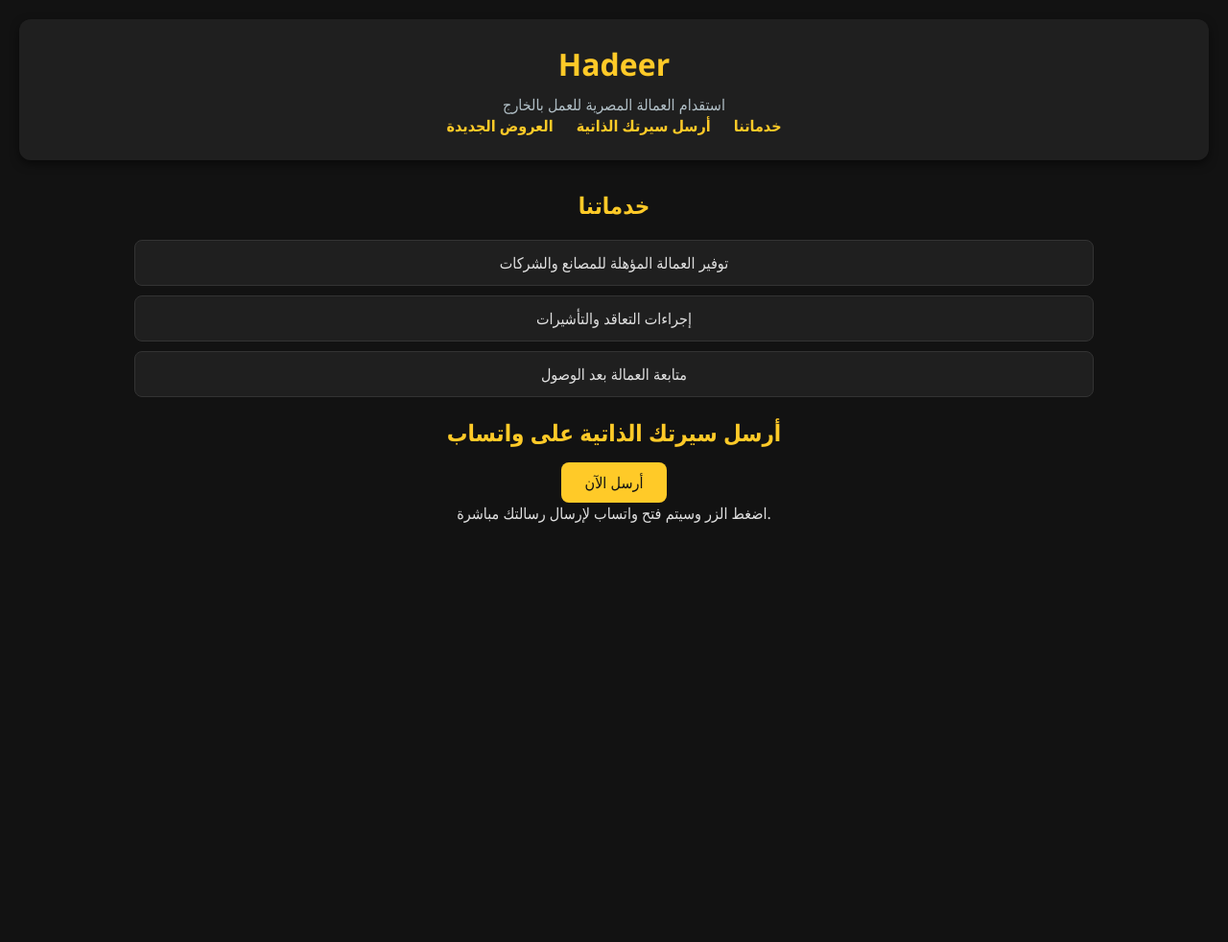
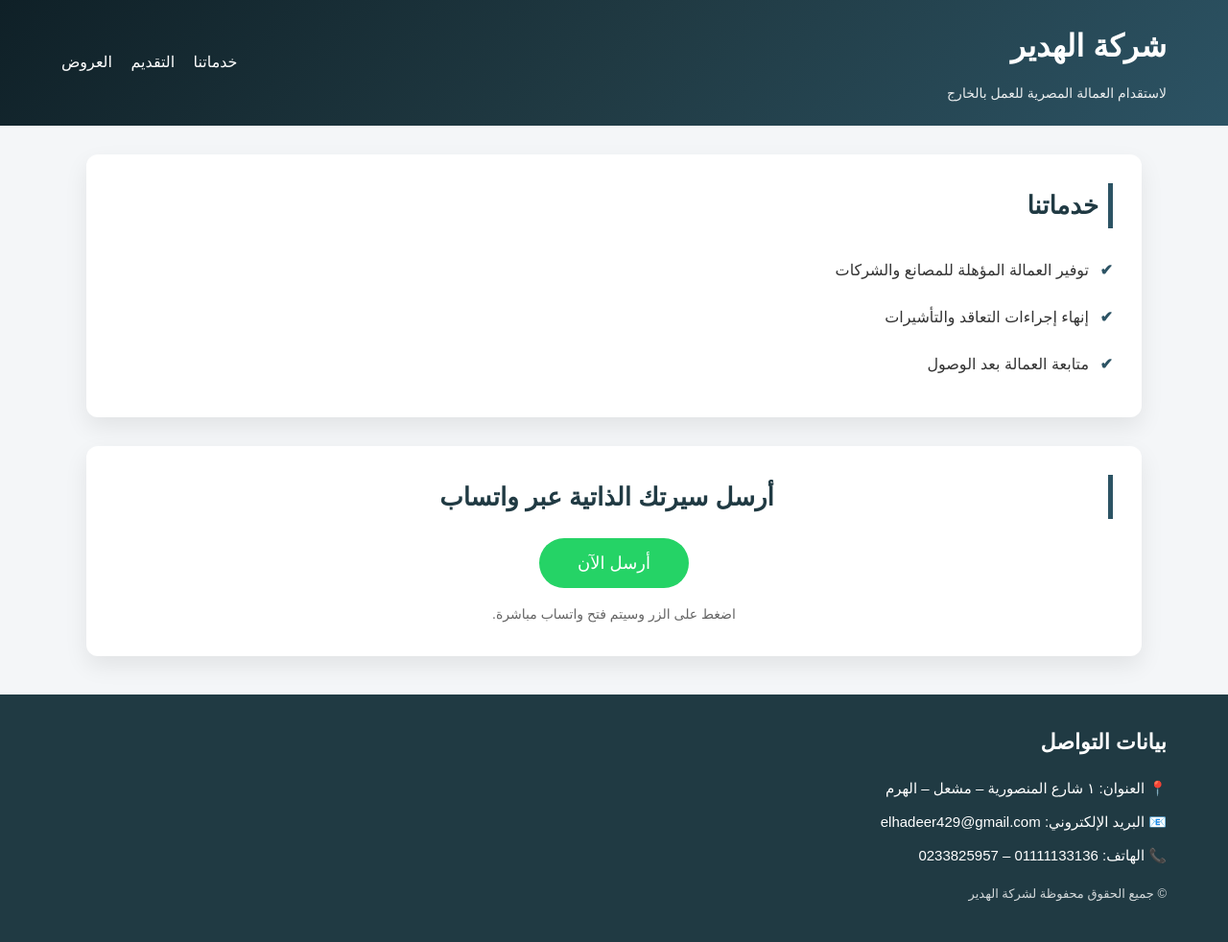
Before and after one commit to akram1a2m3-dev/hadeer-website, a plain HTML site: page index.html in a window 1280 px wide. Shown: the whole page at 96% size. Before the commit the page ends 800 px from the top, so only its background shows below. Drawn offline with Linux system fonts and the light colour scheme.

Commit message:
Update website design and CSS

```diff
--- a/index.html
+++ b/index.html
@@ -3,37 +3,61 @@
 <head>
     <meta charset="UTF-8">
     <meta name="viewport" content="width=device-width, initial-scale=1.0">
-    <title>شركة الهدير - استقدام العمالة</title>
+    <title>شركة الهدير | استقدام العمالة المصرية</title>
     <link rel="stylesheet" href="style.css">
 </head>
 <body>
-    <header>
-        <h1>Hadeer</h1>
-                <p>استقدام العمالة المصرية للعمل بالخارج</p>
-        <nav>
-            <a href="#services">خدماتنا</a>
-            <a href="#whatsapp">أرسل سيرتك الذاتية</a>
-            <a href="showcase.html">العروض الجديدة</a>
-        </nav>
+
+    <!-- Header -->
+    <header class="main-header">
+        <div class="container">
+            <div class="logo">
+                <h1>شركة الهدير</h1>
+                <span>لاستقدام العمالة المصرية للعمل بالخارج</span>
+            </div>
+
+            <nav class="nav">
+                <a href="#services">خدماتنا</a>
+                <a href="#whatsapp">التقديم</a>
+                <a href="showcase.html">العروض</a>
+            </nav>
+        </div>
     </header>
 
+    <!-- Main Content -->
     <main>
+
+        <!-- Services -->
         <section id="services">
             <h2>خدماتنا</h2>
             <ul>
                 <li>توفير العمالة المؤهلة للمصانع والشركات</li>
-                <li>إجراءات التعاقد والتأشيرات</li>
+                <li>إنهاء إجراءات التعاقد والتأشيرات</li>
                 <li>متابعة العمالة بعد الوصول</li>
             </ul>
         </section>
 
+        <!-- WhatsApp -->
         <section id="whatsapp">
-            <h2>أرسل سيرتك الذاتية على واتساب</h2>
-            <button onclick="window.open('https://wa.me/20123456789?text=مرحبا%20شركة%20الهدير%20أود%20إرسال%20سيرتي%20الذاتية', '_blank')">
+            <h2>أرسل سيرتك الذاتية عبر واتساب</h2>
+            <button onclick="window.open('https://wa.me/201111133136?text=مرحبا%20شركة%20الهدير%20أود%20التقديم%20للعمل', '_blank')">
                 أرسل الآن
             </button>
-            <p>اضغط الزر وسيتم فتح واتساب لإرسال رسالتك مباشرة.</p>
+            <p>اضغط على الزر وسيتم فتح واتساب مباشرة.</p>
         </section>
+
     </main>
+
+    <!-- Footer -->
+    <footer class="footer">
+        <div class="container">
+            <h3>بيانات التواصل</h3>
+            <p>📍 العنوان: ١ شارع المنصورية – مشعل – الهرم</p>
+            <p>📧 البريد الإلكتروني: elhadeer429@gmail.com</p>
+            <p>📞 الهاتف: 01111133136 – 0233825957</p>
+            <p class="copy">© جميع الحقوق محفوظة لشركة الهدير</p>
+        </div>
+    </footer>
+
 </body>
 </html>
--- a/style.css
+++ b/style.css
@@ -1,123 +1,173 @@
-/* === Reset بسيط === */
+/* Reset */
 * {
     margin: 0;
     padding: 0;
     box-sizing: border-box;
-    font-family: 'Segoe UI', Tahoma, Geneva, Verdana, sans-serif;
+    font-family: "Cairo", Arial, sans-serif;
 }
 
-/* === الوضع المظلم === */
+/* Body */
 body {
-    background-color: #121212;
-    color: #e0e0e0;
-    padding: 20px;
+    direction: rtl;
+    background-color: #f4f6f8;
+    color: #333;
+    line-height: 1.8;
+}
+
+/* Containers */
+.container {
+    width: 90%;
+    max-width: 1200px;
+    margin: auto;
+}
+
+/* Header */
+.main-header {
+    background: linear-gradient(135deg, #0f2027, #203a43, #2c5364);
+    color: #fff;
+    padding: 20px 0;
+}
+
+.logo h1 {
+    font-size: 32px;
+    margin-bottom: 5px;
+}
+
+.logo span {
+    font-size: 14px;
+    opacity: 0.9;
+}
+
+.main-header .container {
+    display: flex;
+    justify-content: space-between;
+    align-items: center;
+    flex-wrap: wrap;
+}
+
+/* Navigation */
+.nav a {
+    color: #fff;
+    text-decoration: none;
+    margin-right: 15px;
+    font-size: 16px;
+    transition: 0.3s;
+}
+
+.nav a:hover {
+    color: #ffd369;
+}
+
+/* Sections */
+section {
+    background: #fff;
+    margin: 30px auto;
+    padding: 30px;
+    border-radius: 12px;
+    box-shadow: 0 10px 25px rgba(0,0,0,0.08);
+    width: 90%;
+    max-width: 1100px;
+}
+
+section h2 {
+    font-size: 26px;
+    margin-bottom: 20px;
+    color: #203a43;
+    border-right: 5px solid #2c5364;
+    padding-right: 10px;
+}
+
+/* Services */
+#services ul {
+    list-style: none;
+}
+
+#services li {
+    padding: 10px 0;
+    position: relative;
+    padding-right: 25px;
+}
+
+#services li::before {
+    content: "✔";
+    position: absolute;
+    right: 0;
+    color: #2c5364;
+    font-weight: bold;
+}
+
+/* WhatsApp Section */
+#whatsapp {
     text-align: center;
 }
 
-header {
-    background-color: #1f1f1f;
-    padding: 25px;
-    border-radius: 12px;
-    margin-bottom: 30px;
-    box-shadow: 0 4px 10px rgba(0,0,0,0.5);
-}
-
-header h1 {
-    color: #ffca28;
-    margin-bottom: 10px;
-}
-
-header p {
-    color: #b0bec5;
-}
-
-header nav a {
-    margin: 0 10px;
-    color: #ffca28;
-    text-decoration: none;
-    font-weight: bold;
-}
-
-header nav a:hover {
-    text-decoration: underline;
-}
-
-main {
-    max-width: 1000px;
-    margin: 0 auto;
-}
-
-h2 {
-    color: #ffca28;
+#whatsapp button {
+    background: #25d366;
+    color: #fff;
+    border: none;
+    padding: 15px 40px;
+    font-size: 18px;
+    border-radius: 50px;
+    cursor: pointer;
+    transition: 0.3s;
     margin-bottom: 15px;
 }
 
-ul {
-    list-style: none;
-    margin: 20px 0;
-    padding: 0;
+#whatsapp button:hover {
+    background: #1ebe5d;
+    transform: scale(1.05);
 }
 
-ul li {
-    background-color: #1f1f1f;
-    padding: 12px;
-    margin: 10px 0;
-    border-radius: 8px;
-    border: 1px solid #333;
+#whatsapp p {
+    color: #666;
+    font-size: 14px;
 }
 
-button, .btn {
-    padding: 10px 25px;
-    font-size: 16px;
-    background-color: #ffca28;
-    color: #121212;
-    border: none;
-    border-radius: 8px;
-    cursor: pointer;
-    transition: 0.3s;
-    text-decoration: none;
-    display: inline-block;
+/* Footer */
+.footer {
+    background: #203a43;
+    color: #fff;
+    padding: 30px 0;
+    margin-top: 40px;
 }
 
-button:hover, .btn:hover {
-    background-color: #ffc107;
+.footer h3 {
+    margin-bottom: 15px;
+    font-size: 22px;
 }
 
-/* === Cards === */
-.itemCard, .dashboard-items div {
-    background-color: #1f1f1f;
-    border-radius: 12px;
-    padding: 15px;
-    margin: 10px;
-    width: 250px;
-    text-align: center;
-    box-shadow: 0 4px 10px rgba(0,0,0,0.5);
-    display: inline-block;
+.footer p {
+    margin-bottom: 8px;
+    font-size: 15px;
 }
 
-.itemCard img {
-    max-width: 100%;
-    border-radius: 8px;
-    margin-top: 10px;
+.footer .copy {
+    margin-top: 15px;
+    font-size: 13px;
+    opacity: 0.8;
 }
 
-/* === Dashboard form === */
-.dashboard-form input[type="text"], .dashboard-form input[type="file"] {
-    width: 90%;
-    padding: 12px;
-    margin: 8px 0;
-    border-radius: 8px;
-    border: 1px solid #333;
-    background-color: #121212;
-    color: #e0e0e0;
-}
+/* Responsive */
+@media (max-width: 768px) {
 
-/* === Responsive === */
-@media (max-width: 768px) {
-    .itemCard, .dashboard-items div {
-        width: 90%;
+    .main-header .container {
+        flex-direction: column;
+        text-align: center;
     }
-    header, main {
-        padding: 15px;
+
+    .nav {
+        margin-top: 15px;
+    }
+
+    .nav a {
+        margin: 0 10px;
+    }
+
+    section {
+        padding: 20px;
+    }
+
+    section h2 {
+        font-size: 22px;
     }
 }
```
